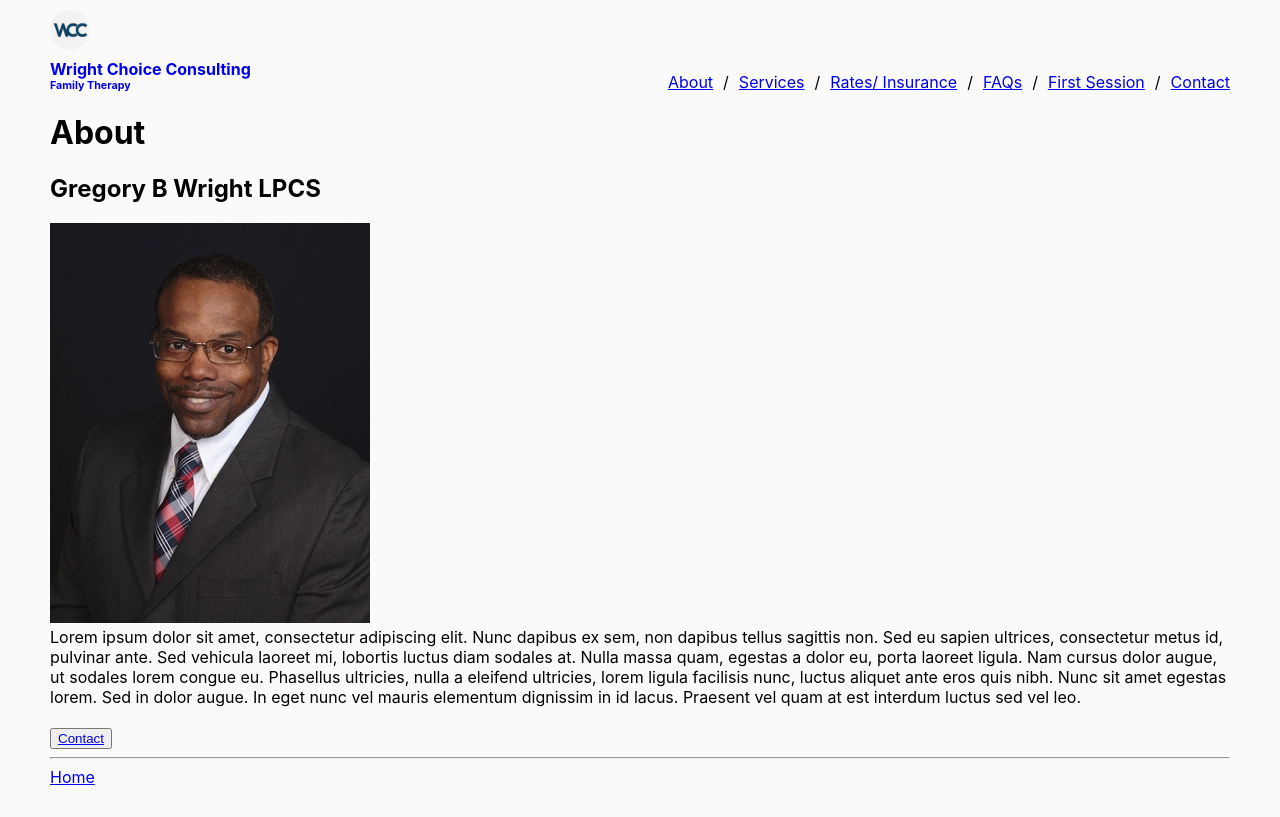
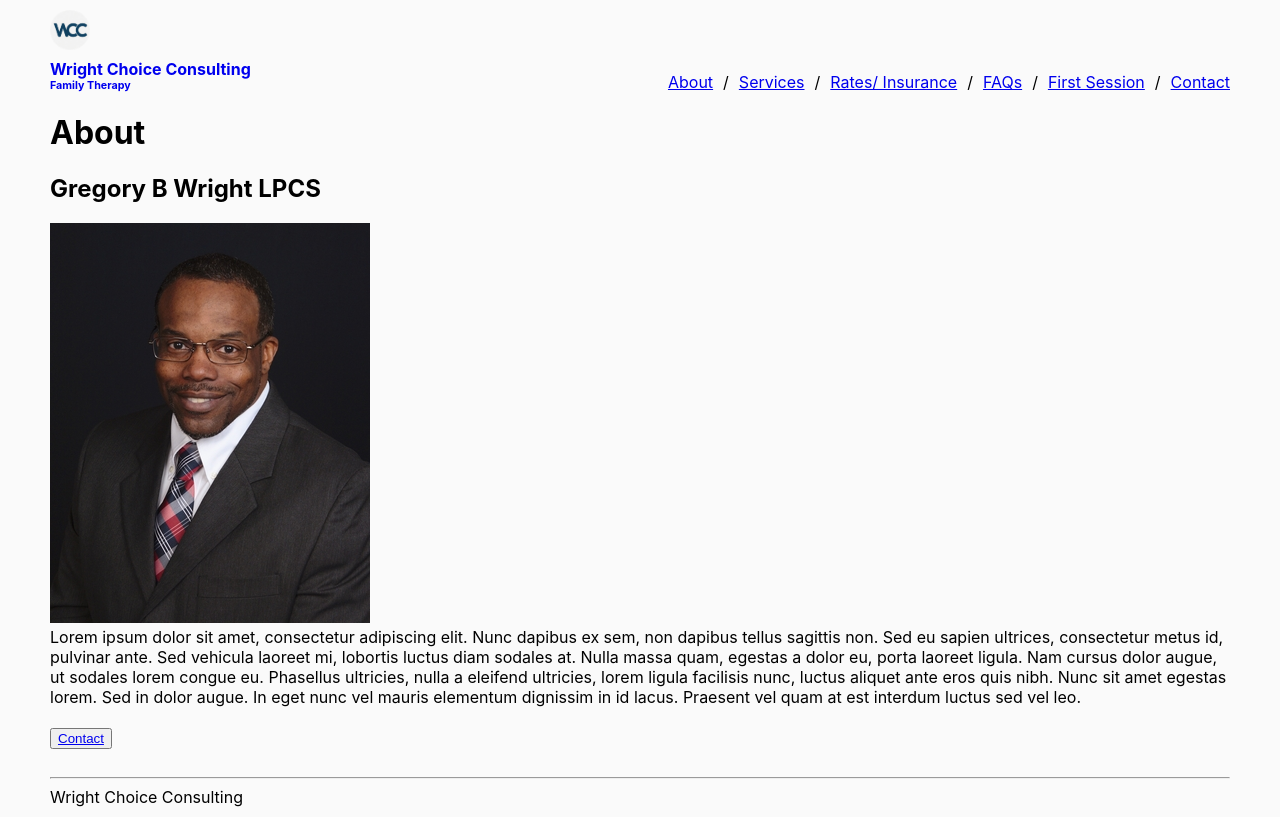
Before and after one commit to nianokia/wc-consulting, a React (Vite) app in the folder client/: page /about in a window 1280 px wide. Built offline with nearby package versions, Linux system fonts and the light colour scheme; no server answers.

Commit message:
Add Footer component to each page

```diff
--- a/client/src/pages/About.jsx
+++ b/client/src/pages/About.jsx
@@ -1,5 +1,6 @@
 import React from "react";
 import Header from "../components/Header";
+import Footer from "../components/Footer";
 import { Link } from "react-router-dom";
 
 // PURPOSE - Provides background information about the owner
@@ -24,10 +25,10 @@ const About = () => {
       <button>
         <Link to='/contact'>Contact</Link>
       </button>
+      <br /><br />
 
       <hr />
-      <Link to='/'>Home</Link>
-      {/* FOOTER COMP */}
+      <Footer />
     </>
   )
 }
--- a/client/src/pages/AdminListEntries.jsx
+++ b/client/src/pages/AdminListEntries.jsx
@@ -1,4 +1,5 @@
 import React, { useEffect, useState } from "react";
+import Footer from "../components/Footer";
 import { useAuth0 } from "@auth0/auth0-react";
 import { Link } from "react-router-dom";
 
@@ -71,6 +72,7 @@ const AdminListEntries = () => {
           Log Out
         </button>
       </div>
+      <Footer />
     </>
   )
 }
--- a/client/src/pages/ContactHome.jsx
+++ b/client/src/pages/ContactHome.jsx
@@ -1,5 +1,6 @@
 import React from "react";
 import Header from "../components/Header";
+import Footer from "../components/Footer";
 import { Link, Outlet } from "react-router-dom";
 
 // PURPOSE - Displays details regarding hours, location, contact methods, and a question
@@ -36,10 +37,10 @@ const ContactHome = () => {
           <span>Location :</span><span>250 South Pleasantburg Drive, Greenville, SC, 29607</span>
         </section>
       </div>
+      <br /><br />
 
       <hr />
-      <Link to='/'>Home</Link>
-      {/* FOOTER COMP */}
+      <Footer />
     </>
   )
 }
--- a/client/src/pages/ErrorPage.jsx
+++ b/client/src/pages/ErrorPage.jsx
@@ -1,5 +1,6 @@
 import React from "react"
 import Header from "../components/Header";
+import Footer from "../components/Footer";
 import { Link } from "react-router-dom"
 
 // PURPOSE - A component that users are directed to when the page they're trying to reach doesn't exist
@@ -9,8 +10,9 @@ const NoPage = () => {
     <>
       <Header />
       <h1>404 Not Found</h1>
+      <br />
       <hr />
-      <Link to="/">Home</Link>
+      <Footer />
     </>
   )
 }
--- a/client/src/pages/Faqs.jsx
+++ b/client/src/pages/Faqs.jsx
@@ -1,5 +1,6 @@
 import React from "react";
 import Header from "../components/Header";
+import Footer from "../components/Footer";
 import { Link } from "react-router-dom";
 
 // PURPOSE - Displays list of FAQs with a table of contents that jumps to that specific question on the page
@@ -61,10 +62,10 @@ const Faqs = () => {
           </section>
         </article>
       </div>
+      <br />
 
       <hr />
-      <Link to='/'>Home</Link>
-      {/* FOOTER COMP */}
+      <Footer />
     </>
   )
 }
--- a/client/src/pages/FirstSession.jsx
+++ b/client/src/pages/FirstSession.jsx
@@ -1,5 +1,6 @@
 import React from "react";
 import Header from "../components/Header";
+import Footer from "../components/Footer";
 import { Link } from "react-router-dom";
 
 // PURPOSE - Details what a client can expect at their first session.
@@ -26,10 +27,10 @@ const FirstSession = () => {
       <button>
         <Link to='/faqs'>FAQs</Link>
       </button>
+      <br /><br />
 
       <hr />
-      <Link to='/'>Home</Link>
-      {/* FOOTER COMP */}
+      <Footer />
     </>
   )
 }
--- a/client/src/pages/Home.jsx
+++ b/client/src/pages/Home.jsx
@@ -1,8 +1,8 @@
 import React from 'react'
 import Header from "../components/Header";
+import Footer from '../components/Footer';
 import { Link } from 'react-router-dom'
 import { useAuth0 } from "@auth0/auth0-react";
-
 
 // ------ PURPOSE ------
 // Introduces visitor to the business and invites the user to explore more
@@ -38,7 +38,7 @@ const Home = () => {
         </button>
       </div>
 
-      {/* FOOTER COMP */}
+      <Footer />
     </div>
   );
 }
--- a/client/src/pages/RatesInsurance.jsx
+++ b/client/src/pages/RatesInsurance.jsx
@@ -1,5 +1,6 @@
 import React from "react";
 import Header from "../components/Header";
+import Footer from "../components/Footer";
 import { Link } from "react-router-dom";
 
 // PURPOSE - Communicates details regarding rates, insurance, payment methods, and the cancellation policy
@@ -55,10 +56,10 @@ const RatesInsurance = () => {
         </section>
 
       </div>
+      <br />
 
       <hr />
-      <Link to='/'>Home</Link>
-      {/* FOOTER COMP */}
+      <Footer />
     </>
   )
 }
--- a/client/src/pages/Services.jsx
+++ b/client/src/pages/Services.jsx
@@ -1,5 +1,6 @@
 import React from "react";
 import Header from "../components/Header";
+import Footer from "../components/Footer";
 import { Link } from "react-router-dom";
 
 // PURPOSE - Communciates the available services to the visitor, such as family, individual, and couples therapy
@@ -44,10 +45,10 @@ const Services = () => {
           <Link to='/faqs'>FAQ</Link>
         </button>
       </section>
+      <br />
 
       <hr />
-      <Link to='/'>Home</Link>
-      {/* FOOTER COMP */}
+      <Footer />
     </>
   )
 }
```
